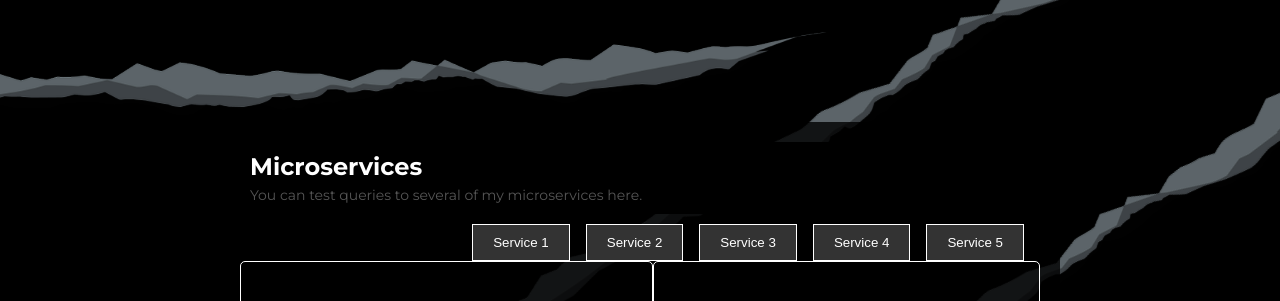
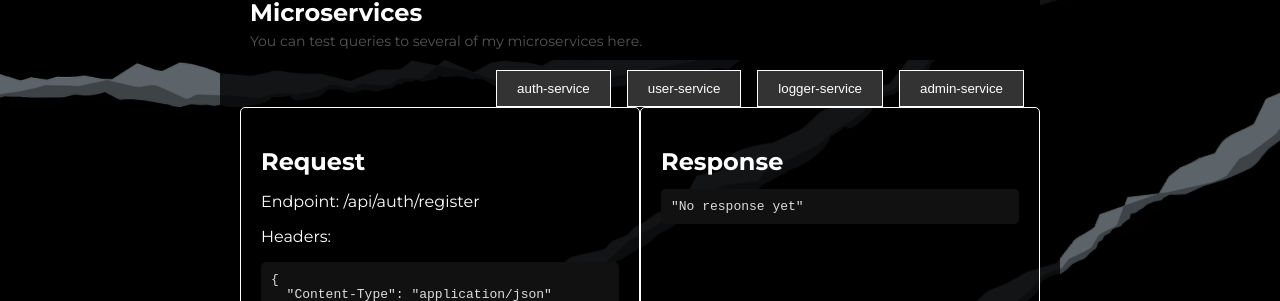
Before and after one commit to nesistor/engineering_work, a Vue app in the folder frontend/: page / in a window 1280 px wide. Shown: the part 2499-2800 px from the top of the page. Built offline with nearby package versions, Linux system fonts and the light colour scheme.

Commit message:
created changes with format JSON in SERvices.vue

```diff
--- a/frontend/src/components/Home/Chat.vue
+++ b/frontend/src/components/Home/Chat.vue
@@ -4,7 +4,7 @@
       <!-- Application Header -->
       <header class="header">
         <h1>Llama Assistant</h1>
-        <p>Twój osobisty asystent do zadań specjalnych. Zapytaj, a uzyskasz odpowiedź!</p>
+        <p>Ask About My Interests, Projects, Recipes, or Send a Message Through My Assistant.</p>
       </header>
 
       <!-- Messages Container -->
--- a/frontend/src/components/Home/Services.vue
+++ b/frontend/src/components/Home/Services.vue
@@ -22,19 +22,29 @@
       <div class="request-response">
         <div class="request">
           <h2>Request</h2>
-            <pre>{{ services[selectedService].request }}</pre>
+
+          <!-- Wyświetlany endpoint -->
+          <p>Endpoint: {{ currentEndpoint.name }}</p>
+
+          <p>Headers:</p>
+          <pre>{{ JSON.stringify(currentEndpoint.headers, null, 2) }}</pre>
+
+
+          <!-- Nagłówek dla JSON -->
+          <p>JSON:</p>
+          <pre>{{ JSON.stringify(JSON.parse(currentEndpoint.request), null, 2) }}</pre>
+
           <button @click="sendRequest">Send</button>
         </div>
 
         <div class="response">
           <h2>Response</h2>
-            <pre>{{ response }}</pre>
+          <pre>{{ formatResponse(response) }}</pre>
         </div>
       </div>
     </div>
   </div>
 </template>
-
 
 <script>
 import '../../assets/css/Services.css';
@@ -43,35 +53,165 @@
   data() {
     return {
       selectedService: 0, // Początkowo wybrany serwis
+      selectedEndpoint: 0, // Początkowo wybrany endpoint
       response: 'No response yet', // Pusty początkowy `response`
       services: [
         {
-            name: 'Service 1',
-            request: '{ "example": "Sample request for Service 1" }',
+          name: 'auth-service',
+          endpoints: [
+            {
+              name: '/api/auth/register',
+              request: `{
+                "username": "new_user",
+                "email": "new_user@example.com",
+                "password": "securePassword123",
+                "firstName": "John",
+                "lastName": "Doe",
+                "dateOfBirth": "1990-01-01",
+                "phone": "+1234567890"
+              }`,
+              headers: {
+                "Content-Type": "application/json"
+              }
             },
             {
-            name: 'Service 2',
-            request: '{ "example": "Sample request for Service 2" }',
+              name: '/api/auth/login',
+              request: `{
+                "username": "new_user",
+                "password": "securePassword123"
+              }`,
+              headers: {
+                "Content-Type": "application/json"
+              }
+            },
+          ],
         },
         {
-            name: 'Service 3',
-            request: '{ "example": "Sample request for Service 3" }',
+          name: 'user-service',
+          endpoints: [
+            {
+              name: '/api/user/get-profile',
+              request: `{
+                "userId": "12345"
+              }`,
+              headers: {
+                "Content-Type": "application/json",
+                "Authorization": "Bearer <token>"
+              }
             },
             {
-            name: 'Service 4',
-            request: '{ "example": "Sample request for Service 4" }',
+              name: '/api/user/update-profile',
+              request: `{
+                "userId": "12345",
+                "firstName": "John",
+                "lastName": "Doe",
+                "email": "updated_email@example.com",
+                "phone": "+0987654321"
+              }`,
+              headers: {
+                "Content-Type": "application/json",
+                "Authorization": "Bearer <token>"
+              }
+            },
+          ],
         },
         {
-            name: 'Service 5',
-            request: '{ "example": "Sample request for Service 5" }',
+          name: 'logger-service',
+          endpoints: [
+            {
+              name: '/api/logger/log-event',
+              request: `{
+                "eventType": "USER_LOGIN",
+                "userId": "12345",
+                "timestamp": "2024-10-31T12:00:00Z"
+              }`,
+              headers: {
+                "Content-Type": "application/json",
+                "Authorization": "Bearer <token>"
+              }
+            },
+            {
+              name: '/api/logger/get-logs',
+              request: `{
+                "userId": "12345",
+                "fromDate": "2024-01-01",
+                "toDate": "2024-12-31"
+              }`,
+              headers: {
+                "Content-Type": "application/json",
+                "Authorization": "Bearer <token>"
+              }
+            },
+          ],
+        },
+        {
+          name: 'admin-service',
+          endpoints: [
+            {
+              name: '/api/admin/add-user',
+              request: `{
+                "username": "admin_user",
+                "email": "admin_user@example.com",
+                "role": "administrator",
+                "permissions": ["READ", "WRITE", "DELETE"]
+              }`,
+              headers: {
+                "Content-Type": "application/json",
+                "Authorization": "Bearer <admin_token>"
+              }
+            },
+            {
+              name: '/api/admin/remove-user',
+              request: `{
+                "userId": "67890",
+                "reason": "Violation of terms"
+              }`,
+              headers: {
+                "Content-Type": "application/json",
+                "Authorization": "Bearer <admin_token>"
+              }
+            },
+          ],
         },
       ],
     };
   },
+  computed: {
+    // Wybrany endpoint
+    currentEndpoint() {
+      return this.services[this.selectedService].endpoints[this.selectedEndpoint];
+    },
+  },
   methods: {
+    selectService(index) {
+      this.selectedService = index;
+      this.selectedEndpoint = 0; // Resetuj wybrany endpoint przy zmianie serwisu
+    },
     sendRequest() {
       // Symulujemy response, tutaj można podpiąć API
-        this.response = `Response from ${this.services[this.selectedService].name}`;
+      this.response = {
+        message: `Response from ${this.currentEndpoint.name}`,
+        data: {
+          status: "success",
+          result: {
+            userId: "12345",
+            action: "logged in",
+            timestamp: new Date().toISOString(),
+          },
+        },
+      };
+
+      // Zmieniamy endpoint na kolejny
+      if (this.selectedEndpoint < this.services[this.selectedService].endpoints.length - 1) {
+        this.selectedEndpoint++;
+      } else {
+        // Jeśli to ostatni endpoint, wróć do pierwszego
+        this.selectedEndpoint = 0;
+      }
+    },
+    formatResponse(response) {
+      // Zwracamy ładnie sformatowany JSON
+      return JSON.stringify(response, null, 2);
     },
   },
 };
--- a/frontend/src/components/Home/Start.vue
+++ b/frontend/src/components/Home/Start.vue
@@ -5,7 +5,7 @@
         <p class="description">Discover more about my work and projects below.</p>
         <div class="button-container">
           <button class="cta-button">Discover More</button>
-          <button class="cta-button">Get in Touch</button>
+          <button class="cta-button">Load Reasume</button>
         </div>
       </div>
     </section>
```
Also changed, not shown: frontend/src/assets/css/Chat.css (indentation only). Lines whose indentation alone changed are shown as unchanged.
